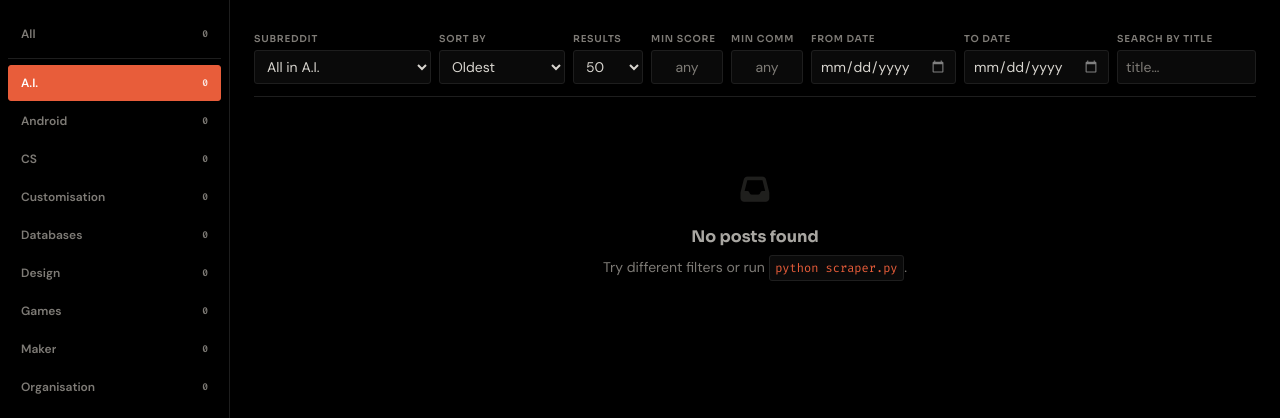
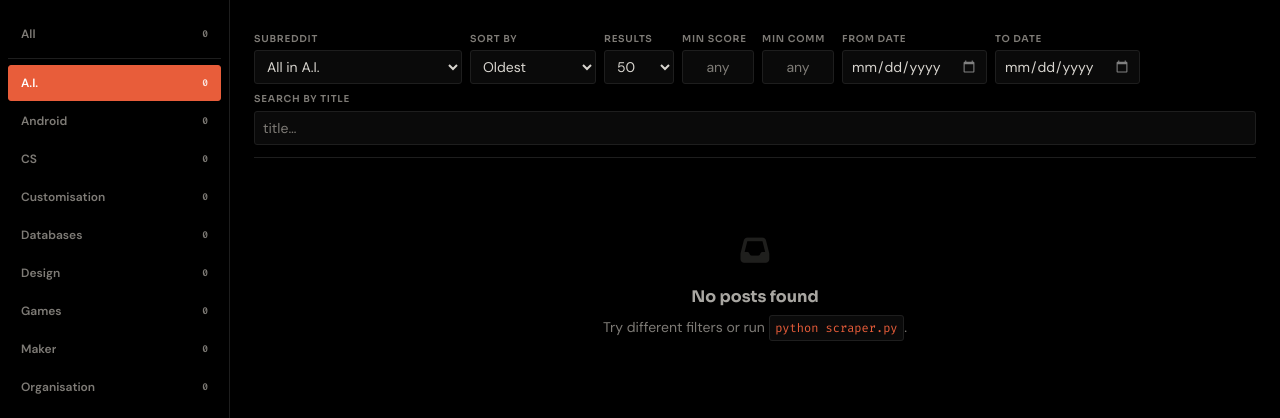
Before and after one commit to LordVipul/Redfetcher-v2, a FastAPI app: a page that uses templates/base.html in a window 1280 px wide. Shown: the part 59-477 px from the top of the page. Run offline with FastAPI, Linux system fonts and the light colour scheme; data that the repository does not hold is empty.

Commit message:
Pin subreddit select width to kill filter-bar jitter

```diff
--- a/templates/static/css/style.css
+++ b/templates/static/css/style.css
@@ -271,6 +271,12 @@ select {
 }
 .filter-bar select {
   cursor: pointer;
+}
+/* Fixed so the browser's auto-fit doesn't resize per group: 13rem covers the
+   widest option this config produces ("All in <group>" / longest sub name);
+   future longer names clip in the closed control instead of shifting the bar. */
+.filter-bar #filter-subreddit {
+  width: 13rem;
 }
 .filter-bar select option {
   background: var(--surface);
```
